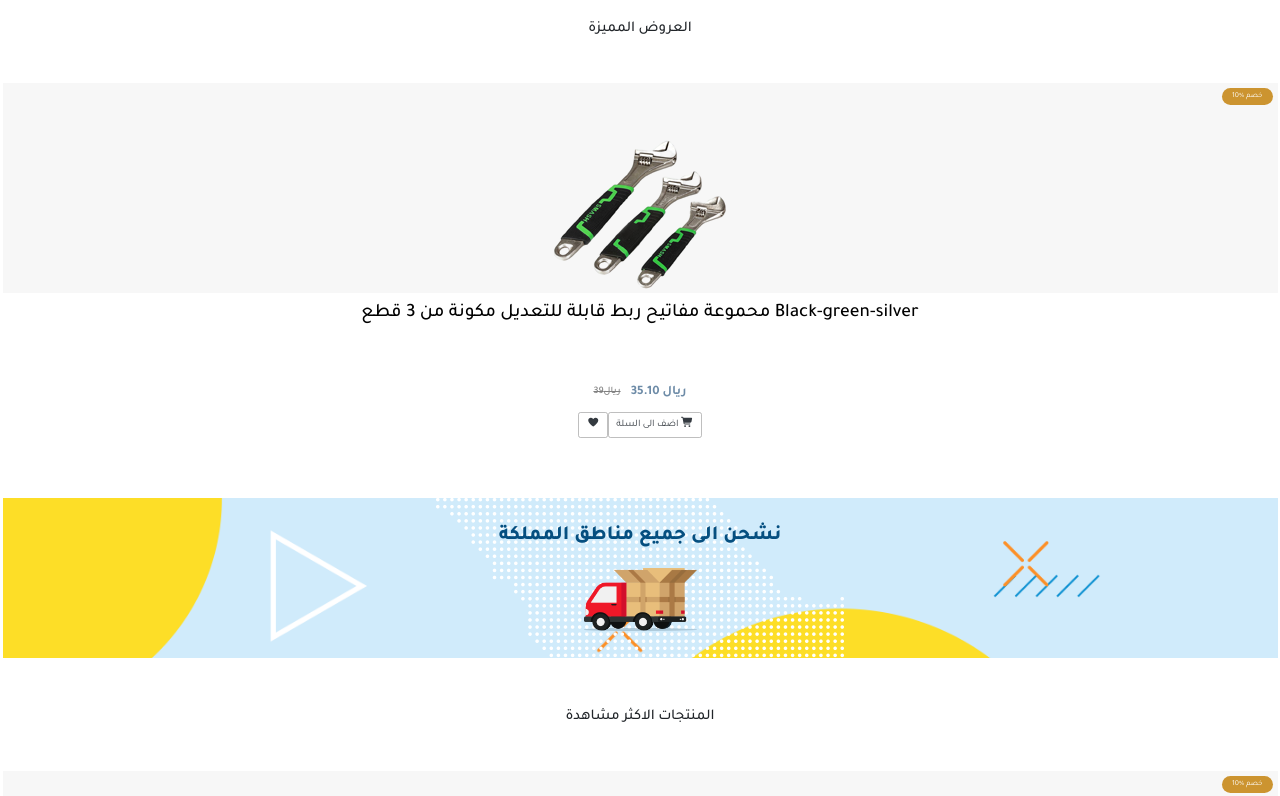
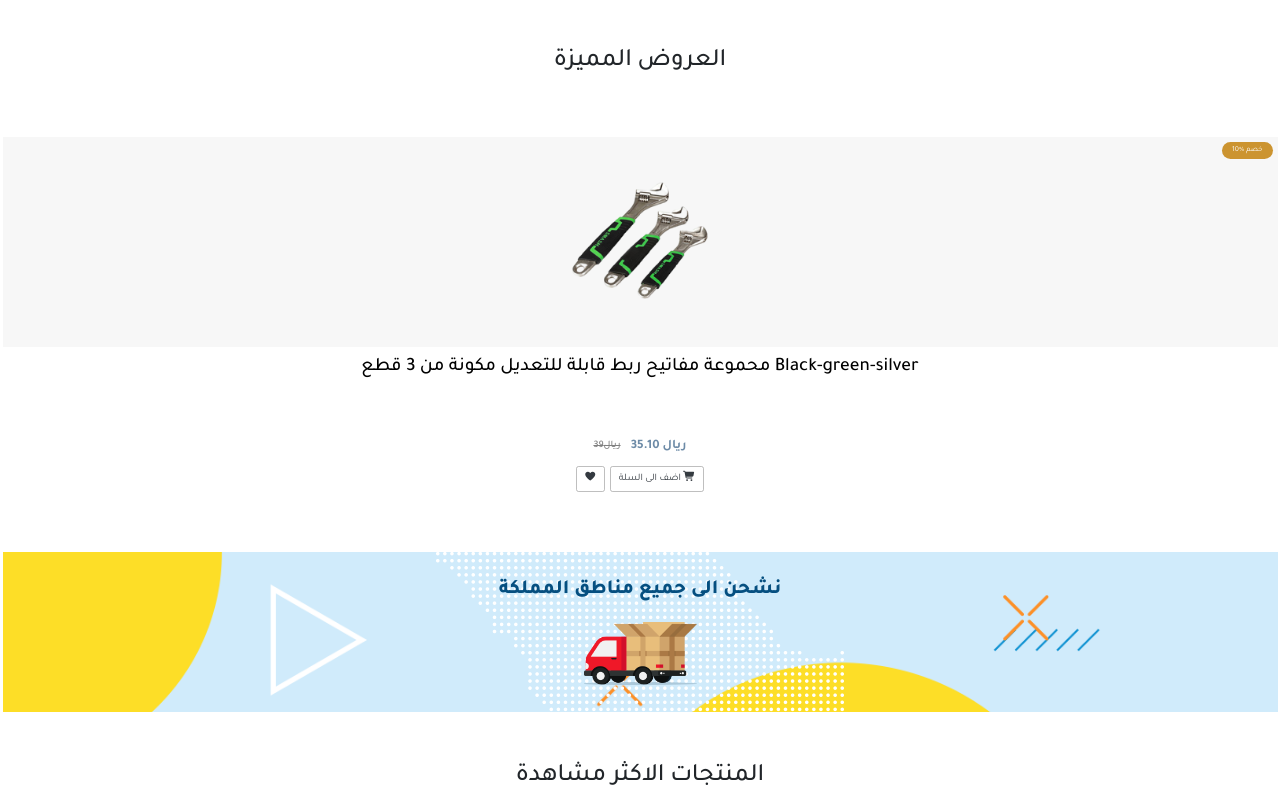
Before and after one commit to HaSanAlkholy/Arzaq, a plain HTML site: page index.html in a window 1280 px wide. Shown: the part 1328-2124 px from the top of the page. Drawn offline with Linux system fonts and the light colour scheme.

Commit message:
last commit

```diff
--- a/assets/scss/main.scss
+++ b/assets/scss/main.scss
@@ -62,6 +62,7 @@ html {
       height: 210px;
       img {
         transition: all 0.5s;
+        max-height: 100%;
       }
 
       &:hover {
@@ -122,6 +123,17 @@ html {
         border-color: rgba(128, 128, 128, 0.5);
       }
     }
+    .btn:nth-child(1) {
+      margin-right: 5px;
+    }
+  }
+}
+
+.s-head {
+  margin-bottom: 2rem;
+
+  h4 {
+    font-size: 25px;
   }
 }
 
@@ -309,7 +321,6 @@ header {
           border: 1px solid white;
           font-size: 16px;
           transition: all 0.5s;
-
 
           @media (max-width: 300px) {
             height: 17px;
@@ -1051,7 +1062,7 @@ footer {
     }
   }
 
-  #sec-search{
+  #sec-search {
     position: fixed;
     top: 0;
     left: 0;
@@ -1061,7 +1072,6 @@ footer {
     z-index: -1;
     opacity: 0;
     transition: all 0.5s;
-
 
     form {
       width: 70%;
@@ -1079,7 +1089,7 @@ footer {
       input {
         width: 100%;
         height: 3rem;
-        border-radius:20px;
+        border-radius: 20px;
         text-align: right;
         padding: 0.5rem;
       }
@@ -1106,7 +1116,7 @@ footer {
         width: 100%;
         height: 3rem;
         background-color: #f5f5f5;
-        border-radius:20px;
+        border-radius: 20px;
         border-color: #e0e0e0;
         text-align: right;
         outline: none;
@@ -1118,17 +1128,17 @@ footer {
         padding-left: 90%;
         margin-bottom: 2rem;
 
-        @media(max-width:800px){
+        @media (max-width: 800px) {
           padding-left: 85%;
         }
 
-        @media(max-width:500px){
+        @media (max-width: 500px) {
           padding-left: 80%;
         }
-        @media(max-width:400px){
+        @media (max-width: 400px) {
           padding-left: 70%;
         }
-        @media(max-width:350px){
+        @media (max-width: 350px) {
           padding-left: 60%;
         }
 
@@ -1154,7 +1164,7 @@ footer {
         }
       }
 
-      .close-search{
+      .close-search {
         font-size: 20px;
         font-weight: 700;
         color: white;
@@ -1168,7 +1178,7 @@ footer {
     }
   }
 
-  .active{
+  .active {
     z-index: 15 !important;
     opacity: 1 !important;
   }
--- a/index.html
+++ b/index.html
@@ -221,7 +221,7 @@
         <!-- most viewed -->
         <section id="most-viewed">
             <div class="container">
-                <div class="most-viewed-head">
+                <div class="most-viewed-head s-head">
                     <h4 class="text-center">
                         المنتجات الاكثر مشاهدة
                     </h4>
@@ -417,7 +417,7 @@
         <!-- special offers -->
         <section id="special-offers">
             <div class="container">
-                <div class="special-offers-head">
+                <div class="special-offers-head s-head">
                     <h4 class="text-center">
                         العروض المميزة
                     </h4>
@@ -606,7 +606,7 @@
         <!-- most viewed -->
         <section id="best-seller">
             <div class="container">
-                <div class="best-seller-head">
+                <div class="best-seller-head s-head">
                     <h4 class="text-center">
                         المنتجات الاكثر مشاهدة
                     </h4>
@@ -800,7 +800,7 @@
         <!-- special offers -->
         <section id="recent">
             <div class="container">
-                <div class="recent-head">
+                <div class="recent-head s-head">
                     <h4 class="text-center">
                         وصل حديثا
                     </h4>
@@ -990,7 +990,7 @@
 
         <section id="brands">
             <div class="container">
-                <div class="brands-head">
+                <div class="brands-head s-head">
                     <h4 class="text-center">
                         تصفح حسب الماركة
                     </h4>
```
Also changed, not shown: assets/css/main.css, 1 other file.
